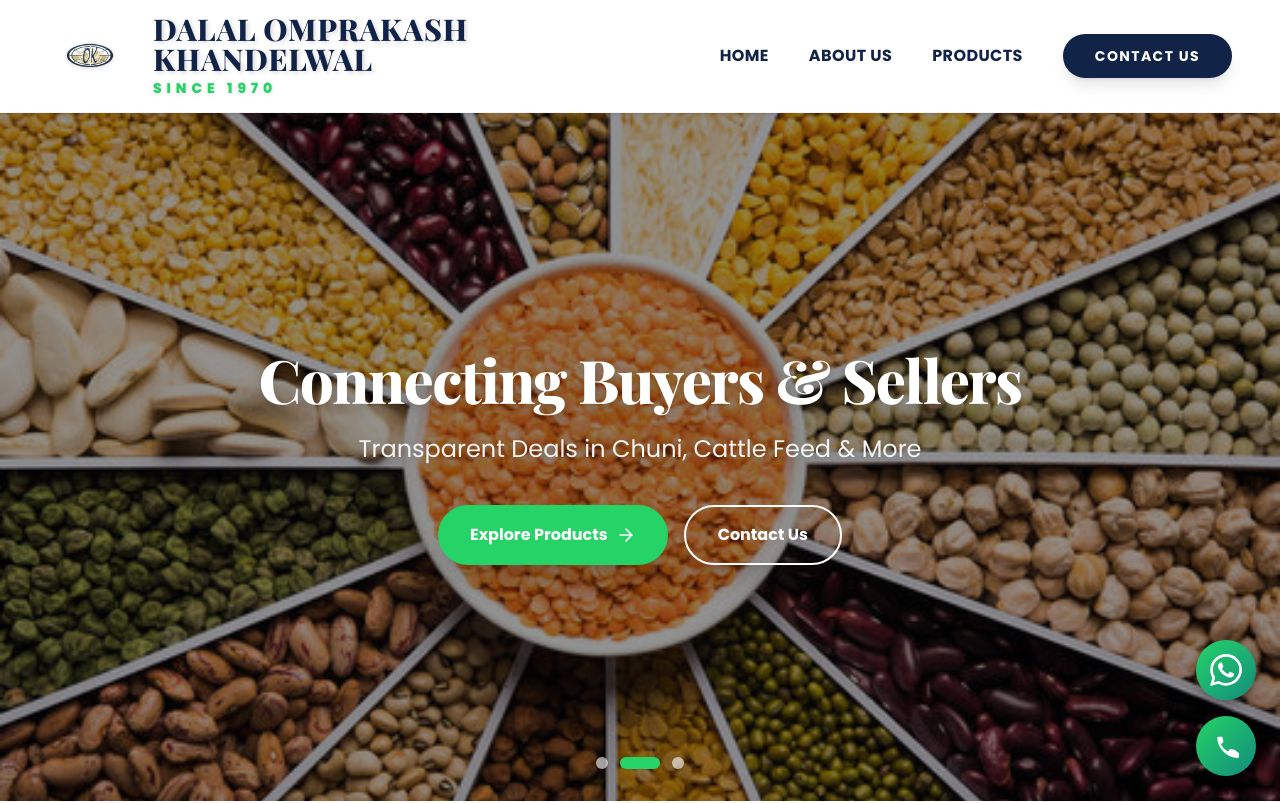
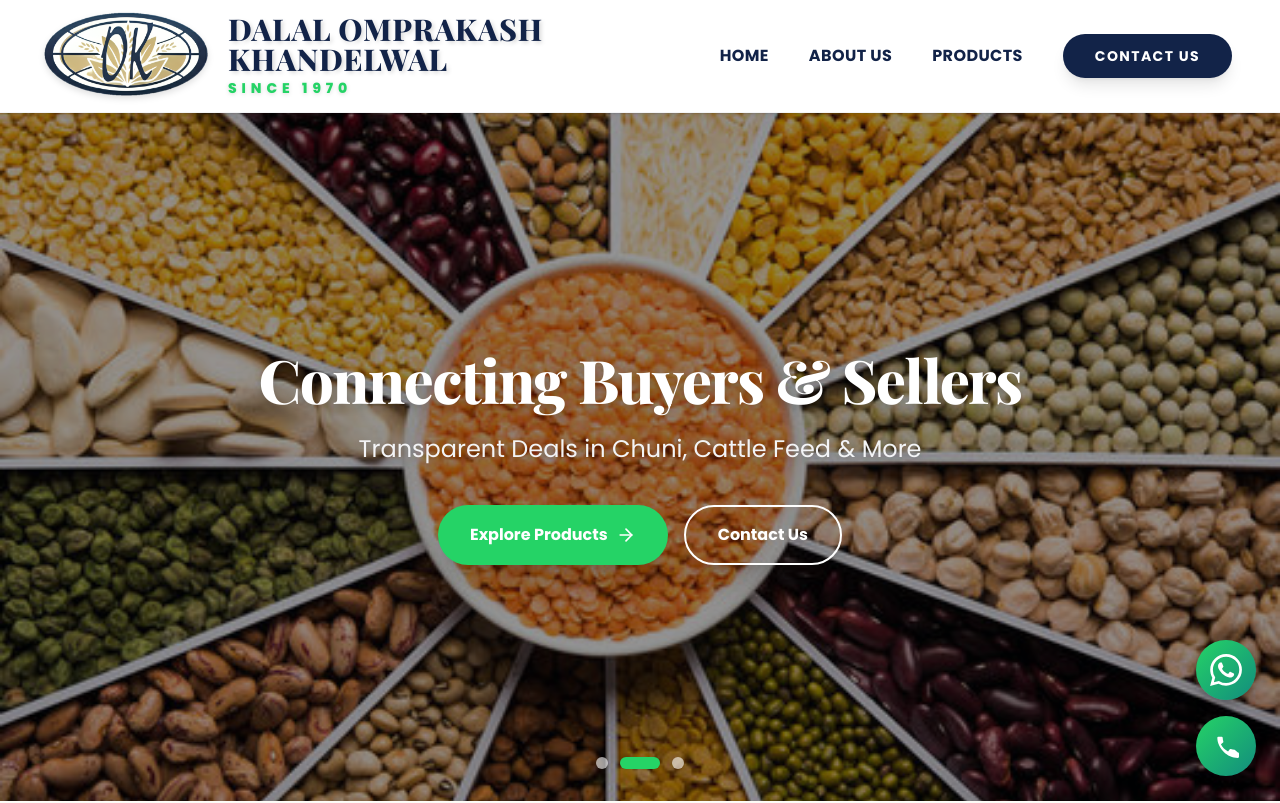
Before and after one commit to dakshs12/dalalopk-website, a Next.js app: page / in a window 1280 px wide. Shown: the top 803 px of the page. Built offline with nearby package versions, Linux system fonts and the light colour scheme; a web font is replaced by a local one.

Commit message:
Fixed Logo and Added smooth scroll to top on logo click

```diff
--- a/app/components/Navbar.tsx
+++ b/app/components/Navbar.tsx
@@ -4,14 +4,16 @@ import Link from "next/link";
 import Image from "next/image";
 import { useState } from "react";
 import { Menu, X } from "lucide-react";
+import { usePathname } from "next/navigation"; // 1. Imported the Pathname checker
 
 export default function Navbar() {
   const [isOpen, setIsOpen] = useState(false);
+  const pathname = usePathname(); // 2. Activated the checker
 
   // SAFE LIST: We manually define exactly where each button goes
   const navLinks = [
     { name: "HOME", href: "/" },
-    { name: "ABOUT US", href: "/about" }, // This fixes the 404 error!
+    { name: "ABOUT US", href: "/about" },
     { name: "PRODUCTS", href: "/products" },
   ];
 
@@ -22,13 +24,23 @@ export default function Navbar() {
         <div className="flex justify-between items-center h-28">
 
           {/* LEFT SIDE: Logo & Brand */}
-          <div className="flex items-center gap-5">
-            <div className="relative w-[85px] h-[85px] flex-shrink-0 drop-shadow-sm">
+          <Link
+            href="/"
+            onClick={(e) => {
+              // 3. THE MAGIC: If we are already on Home ("/"), stop the normal snap load and smooth scroll instead!
+              if (pathname === "/") {
+                e.preventDefault();
+                window.scrollTo({ top: 0, behavior: "smooth" });
+              }
+            }}
+            className="flex items-center gap-5 cursor-pointer hover:opacity-90 transition-opacity"
+          >
+            <div className="relative w-[160px] h-[100px] flex-shrink-0 drop-shadow-md">
               <Image
                 src="/logo.png"
                 alt="OK Logo"
                 fill
-                className="object-contain"
+                className="object-contain scale-[2.0]"
                 priority
               />
             </div>
@@ -51,7 +63,7 @@ export default function Navbar() {
                 Since 1970
               </span>
             </div>
-          </div>
+          </Link>
 
           {/* RIGHT SIDE: Navigation Links (Desktop) */}
           <div className="hidden md:flex items-center space-x-10">
```
